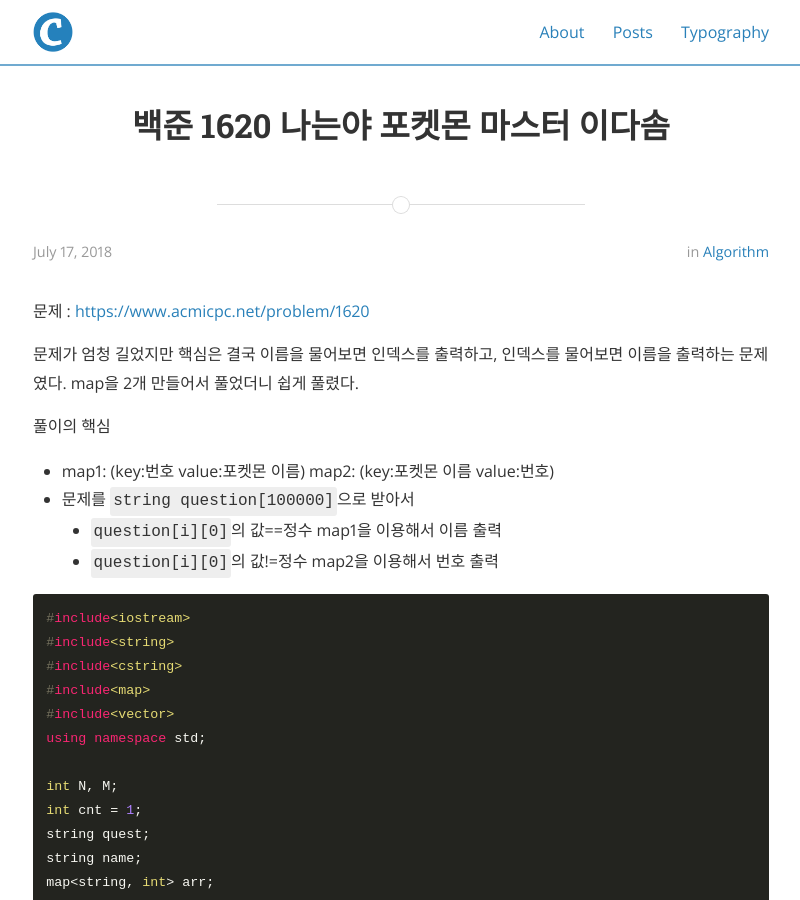
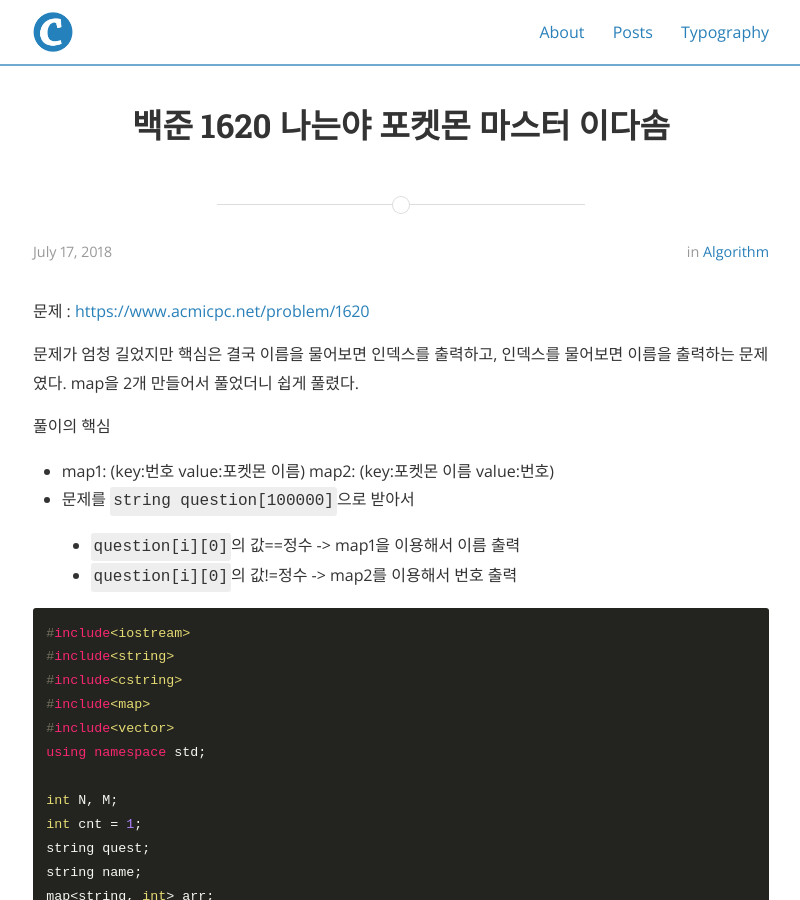
Before and after one commit to noh784512/noh784512.github.io, a Jekyll site: the page built from _posts/algorithm/2018-07-17-백준1620.md, in a window 1280 px wide and 900 px high. Shown: the whole window, without its empty margins (239-1039 px from the left). Built offline with Jekyll 4.4.1, drawn with Linux system fonts in a browser that asks for light colours; nearby versions of some CDN libraries; comment, search, counter and statistics services are not loaded.

Commit message:
update 1620

```diff
--- a/_posts/algorithm/2018-07-17-백준1620.md
+++ b/_posts/algorithm/2018-07-17-백준1620.md
@@ -13,8 +13,9 @@ map을 2개 만들어서 풀었더니 쉽게 풀렸다.
 풀이의 핵심
 + map1: (key:번호 value:포켓몬 이름)  map2: (key:포켓몬 이름 value:번호)
 + 문제를 `string question[100000]`으로 받아서
-    + `question[i][0]`의 값==정수  map1을 이용해서 이름 출력
-    + `question[i][0]`의 값!=정수  map2을 이용해서 번호 출력
+
+    + `question[i][0]`의 값==정수  -> map1을 이용해서 이름 출력
+    + `question[i][0]`의 값!=정수    -> map2를 이용해서 번호 출력
 
 
 
```
